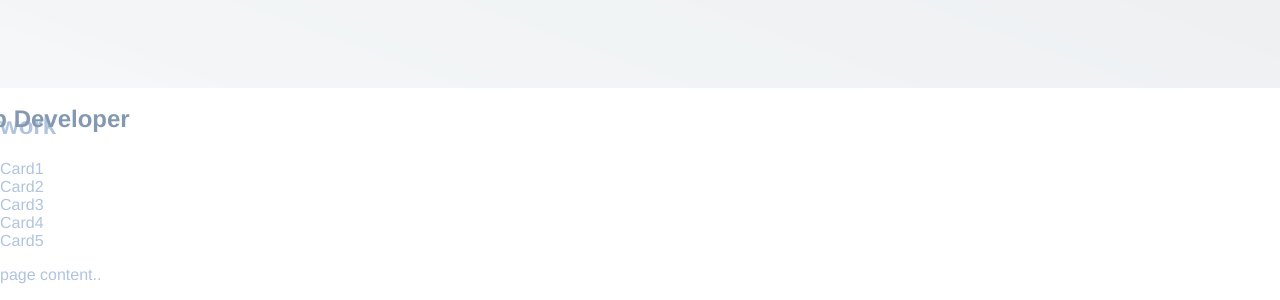
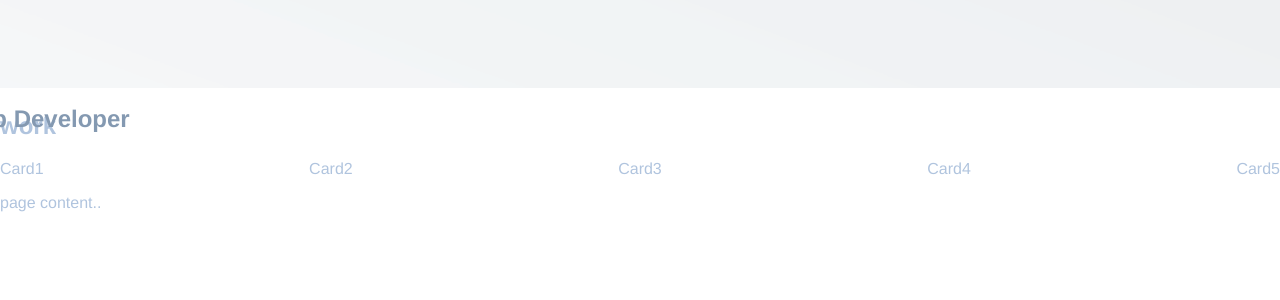
Before and after one commit to JJLindsey/portfolio, a plain HTML site: page index.html in a window 1280 px wide. Shown: the part 1371-1671 px from the top of the page. After the commit the page ends 1599 px from the top, so only its background shows below. Drawn offline with Linux system fonts and the light colour scheme.

Commit message:
add flex cards HTML

```diff
--- a/assets/css/style.css
+++ b/assets/css/style.css
@@ -65,6 +65,14 @@ header nav ul li a {
     color: var(--accent-three);
 }
 
+/* work cards */
+.flex-container {
+    display: flex;
+    flex-wrap: wrap;
+    justify-content: space-between;
+    width: 100%;
+}
+
 /*footer style*/
 footer {
     position: fixed;
```
